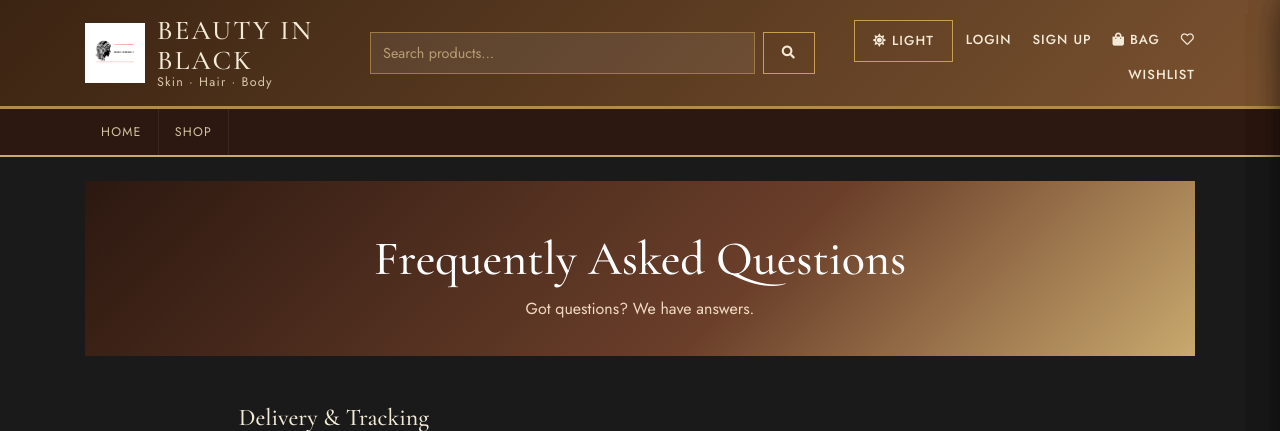
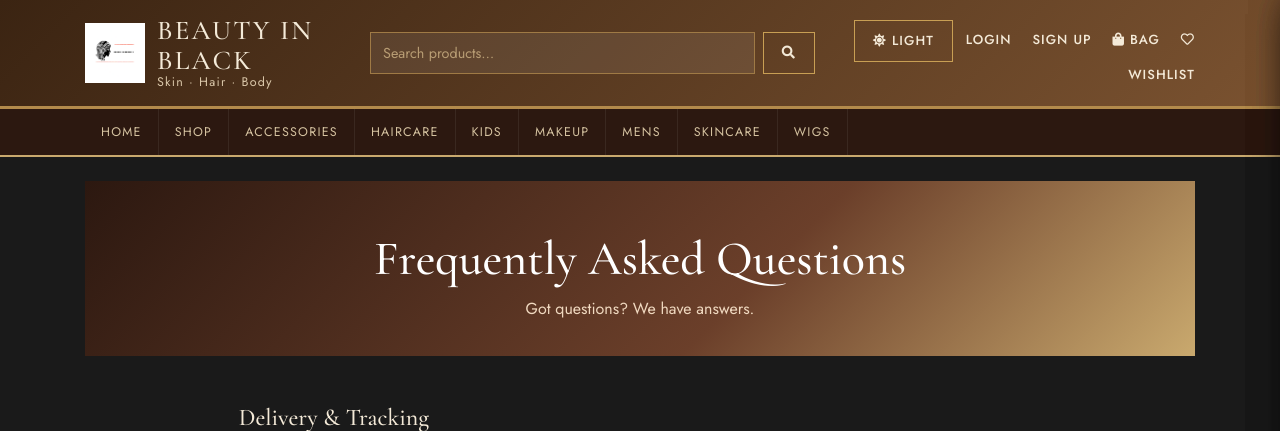
Before and after one commit to aman-complexus-scrib/beauty_in_black, a Django app: page /faqs/ in a window 1280 px wide. Shown: the top 431 px of the page. Run offline with Django 5.2, Linux system fonts and the light colour scheme; some libraries are stand-ins or nearby versions.

Commit message:
Fix category filters, sidebar links and views

```diff
--- a/store/views.py
+++ b/store/views.py
@@ -72,11 +72,12 @@ class Index(View):
         brands       = Brand.objects.all()
         all_products = Product.objects.select_related('category', 'brand').all()
 
-        q           = request.GET.get('q', '').strip()
-        category_id = request.GET.get('category', '')
-        gender      = request.GET.get('gender', '')
-        max_price   = request.GET.get('max_price', '').strip()
-        brand_filter = request.GET.get('brand', '').strip()
+        q             = request.GET.get('q', '').strip()
+        category_id   = request.GET.get('category', '')
+        gender        = request.GET.get('gender', '')
+        max_price     = request.GET.get('max_price', '').strip()
+        brand_filter  = request.GET.get('brand', '').strip()
+        category_name = request.GET.get('category_name', '').strip()
 
         if q:
             all_products = all_products.filter(name__icontains=q)
@@ -91,6 +92,8 @@ class Index(View):
                 pass
         if brand_filter:
             all_products = all_products.filter(brand__name__icontains=brand_filter)
+        if category_name:
+            all_products = all_products.filter(category__name__icontains=category_name)
 
         cart_product_ids = []
         cart_items       = []
@@ -131,6 +134,7 @@ class Index(View):
             'q':                   q,
             'max_price':           max_price,
             'brand_filter':        brand_filter,
+            'category_name':       category_name,
             'cart_product_ids':    cart_product_ids,
             'cart_items':          cart_items,
             'cart_total':          cart_total,
--- a/templates/base.html
+++ b/templates/base.html
@@ -99,13 +99,27 @@
                 <li class="nav-item">
                     <a class="nav-link" href="{% url 'homepage' %}#products-section">Shop</a>
                 </li>
-                {% for cat in categories %}
                 <li class="nav-item">
-                    <a class="nav-link" href="{% url 'homepage' %}?category={{ cat.id }}#products-section">
-                        {{ cat.name }}
-                    </a>
+                    <a class="nav-link" href="{% url 'homepage' %}?category_name=accessories#products-section">Accessories</a>
                 </li>
-                {% endfor %}
+                <li class="nav-item">
+                    <a class="nav-link" href="{% url 'homepage' %}?category_name=haircare#products-section">Haircare</a>
+                </li>
+                <li class="nav-item">
+                    <a class="nav-link" href="{% url 'homepage' %}?category_name=kids#products-section">Kids</a>
+                </li>
+                <li class="nav-item">
+                    <a class="nav-link" href="{% url 'homepage' %}?category_name=makeup#products-section">Makeup</a>
+                </li>
+                <li class="nav-item">
+                    <a class="nav-link" href="{% url 'homepage' %}?category_name=mens#products-section">Mens</a>
+                </li>
+                <li class="nav-item">
+                    <a class="nav-link" href="{% url 'homepage' %}?category_name=skincare#products-section">Skincare</a>
+                </li>
+                <li class="nav-item">
+                    <a class="nav-link" href="{% url 'homepage' %}?category_name=wigs#products-section">Wigs</a>
+                </li>
             </ul>
         </div>
     </div>
@@ -165,7 +179,7 @@
     <div id="wishlist-panel-body" class="panel-body">
         <p class="text-muted text-center py-4">Your wishlist is empty.</p>
     </div>
-     <div class="panel-footer">
+    <div class="panel-footer">
         <div class="d-flex justify-content-between align-items-center mb-3">
             <strong>Total:</strong>
             <strong id="cart-total-display">£0.00</strong>
@@ -474,7 +488,6 @@ function addToCart(productId, btn) {
             if (data.success) {
                 updateCartBadge(data.cart_count);
                 showToast('Added to bag!');
-                // Toggle button to "Remove" state
                 if (btn) {
                     btn.textContent = 'Remove';
                     btn.classList.remove('btn-add-state');
@@ -491,7 +504,6 @@ function removeFromCartBtn(productId, btn) {
             if (data.success) {
                 updateCartBadge(data.cart_count);
                 showToast('Removed from bag.');
-                // Toggle button back to "Add" state
                 if (btn) {
                     btn.textContent = 'Add to Bag';
                     btn.classList.remove('btn-remove-state');
@@ -606,7 +618,6 @@ function openProductDetail(productId, name, price, imageUrl, description, catego
 /* ─── CHECKOUT ─────────────────────────────────────────────── */
 function openCheckout() {
     closeAllPanels();
-    // Populate summary from cart data
     fetch('/ajax-cart-data/')
         .then(function(r){ return r.json(); })
         .then(function(data){
```
Also changed, not shown: templates/index.html (+48 -65 lines).
